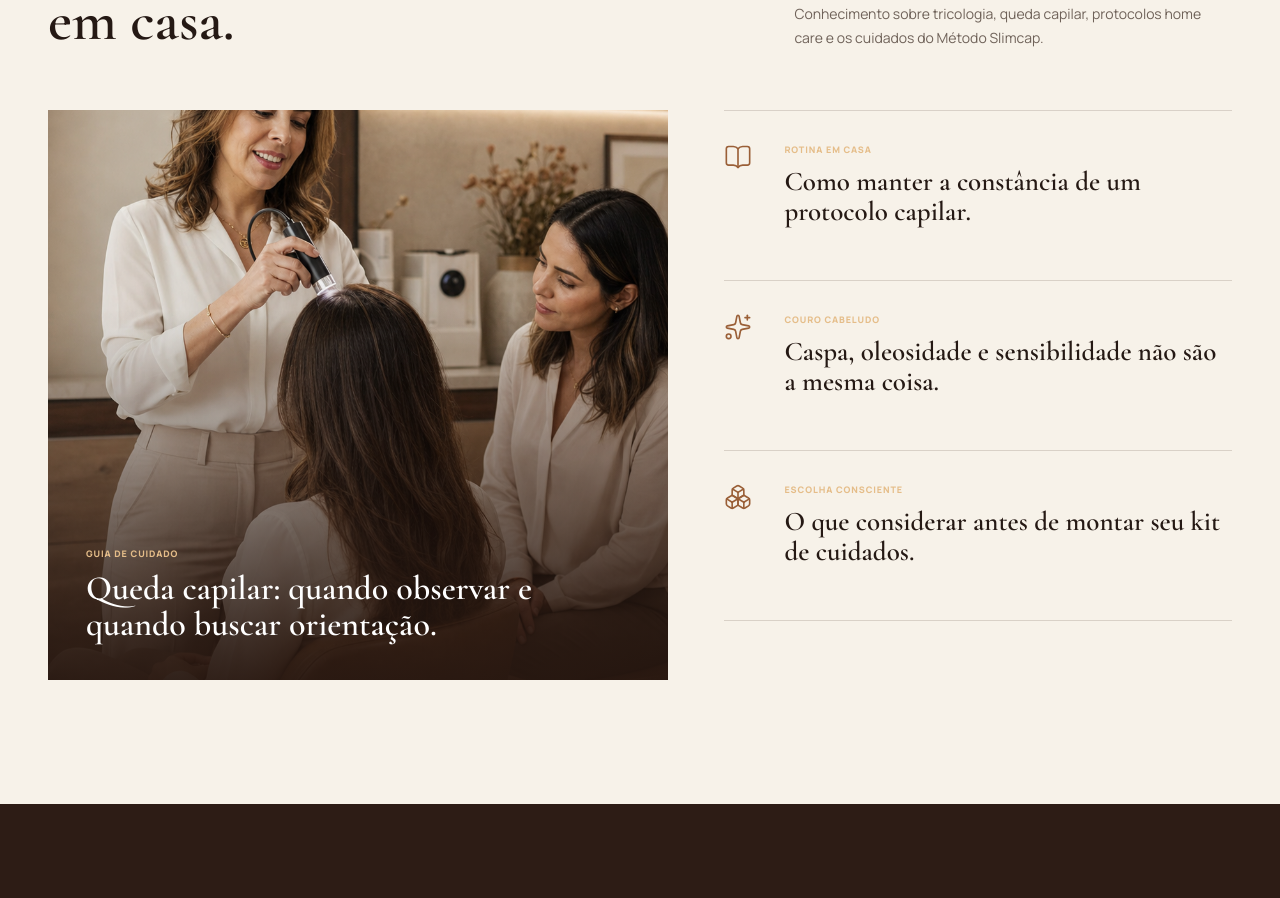
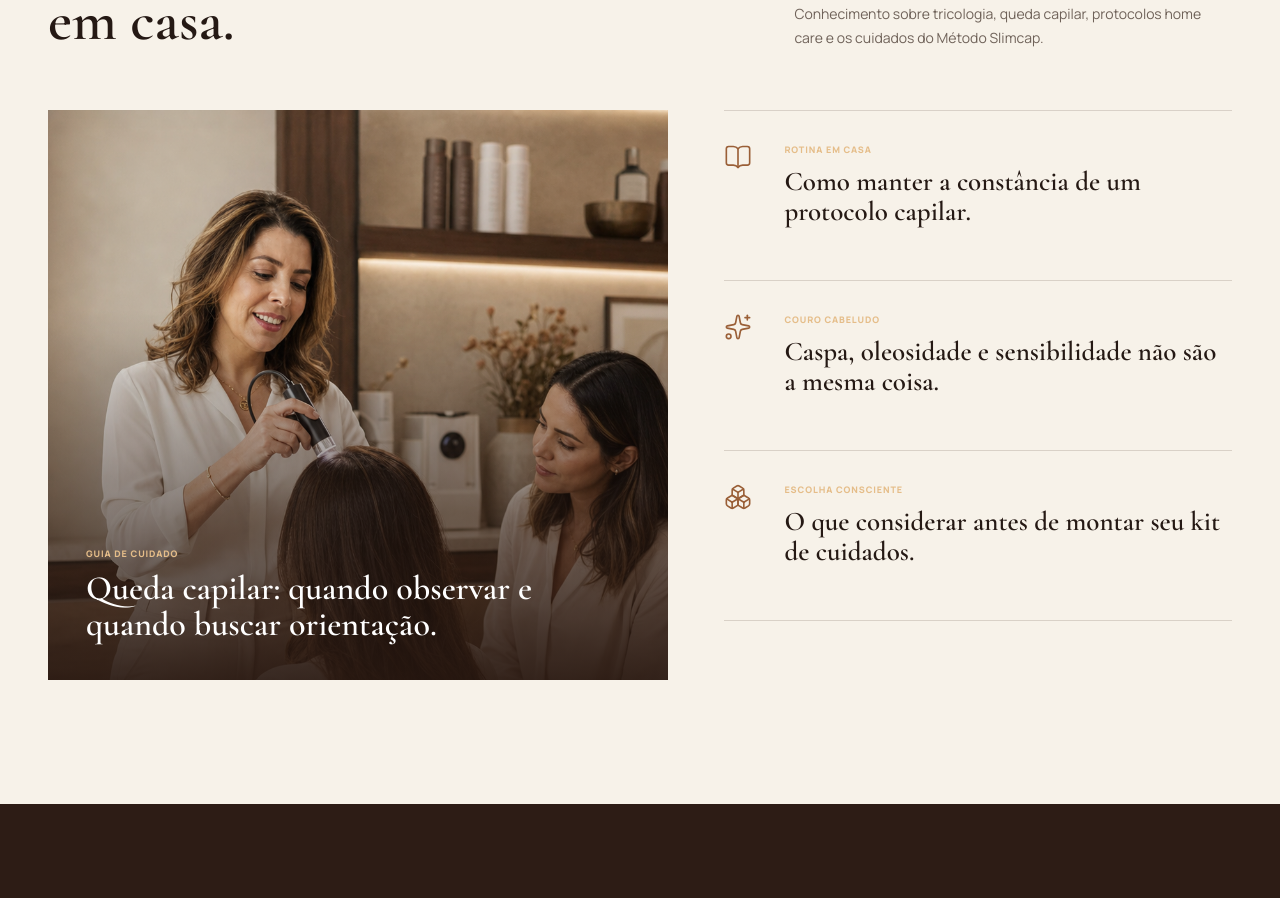
Before and after one commit to AGENCIAVCD/slimcap, a Next.js app: page / in a window 1280 px wide. Shown: the part 6961-7859 px from the top of the page. Built offline with nearby package versions, Linux system fonts and the light colour scheme.

Commit message:
fix Cris assessment image framing

```diff
--- a/app/globals.css
+++ b/app/globals.css
@@ -714,7 +714,7 @@ img { display: block; }
 .journal-heading > p { margin: 0; color: var(--muted); font-size: 14px; line-height: 1.7; }
 .journal-grid { display: grid; grid-template-columns: 1.1fr .9fr; gap: 56px; }
 .journal-feature { position: relative; min-height: 570px; overflow: hidden; background: var(--sand); }
-.journal-feature > img { object-fit: cover; object-position: center 35%; transition: transform 500ms ease; }
+.journal-feature > img { object-fit: cover; object-position: center top; transition: transform 500ms ease; }
 .journal-feature:hover > img { transform: scale(1.025); }
 .journal-feature::after { position: absolute; inset: 35% 0 0; background: linear-gradient(0deg, rgba(39,23,16,.9), transparent); content: ""; }
 .journal-feature > div { position: absolute; z-index: 2; right: 38px; bottom: 36px; left: 38px; color: white; }
```
